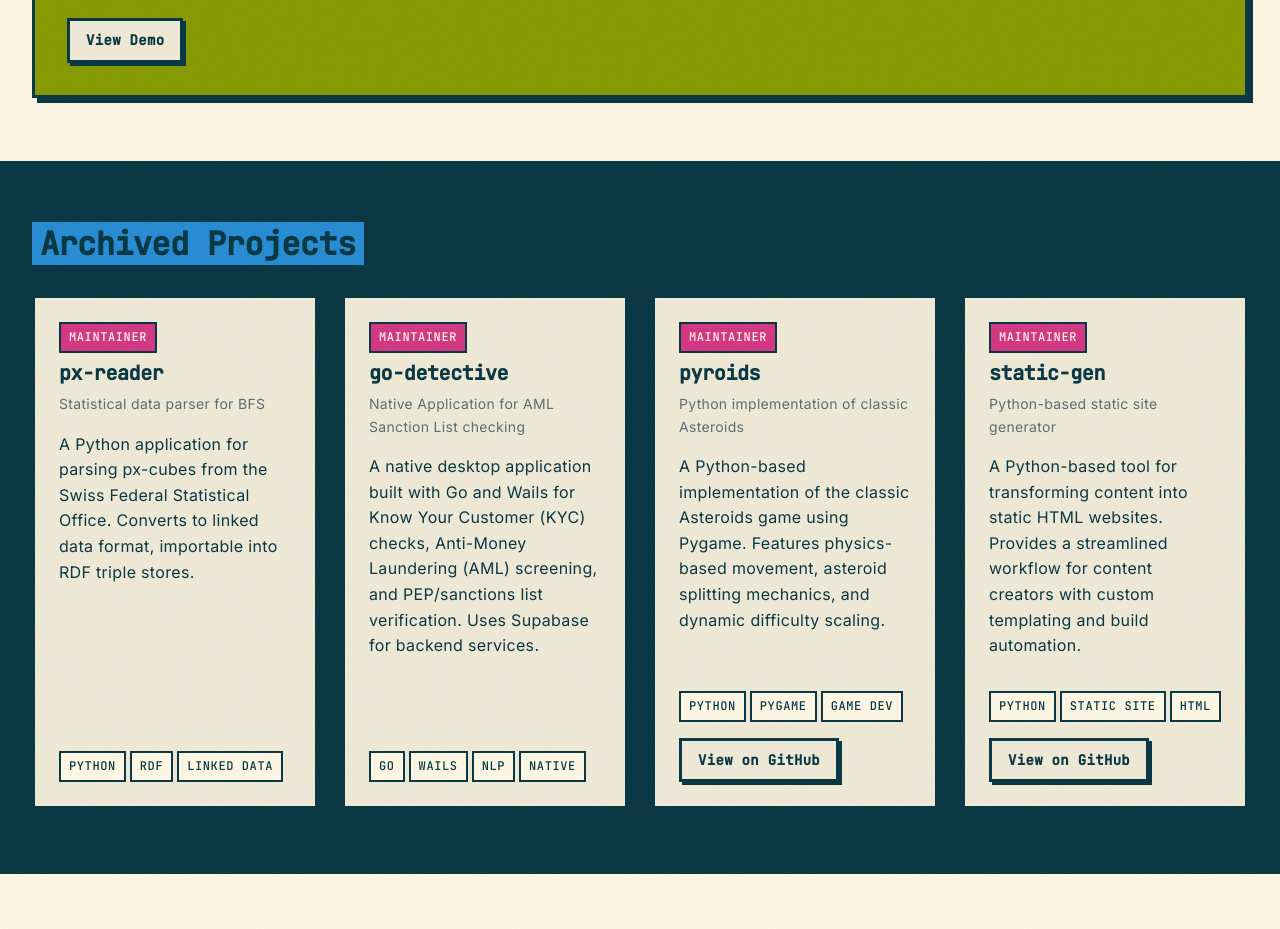
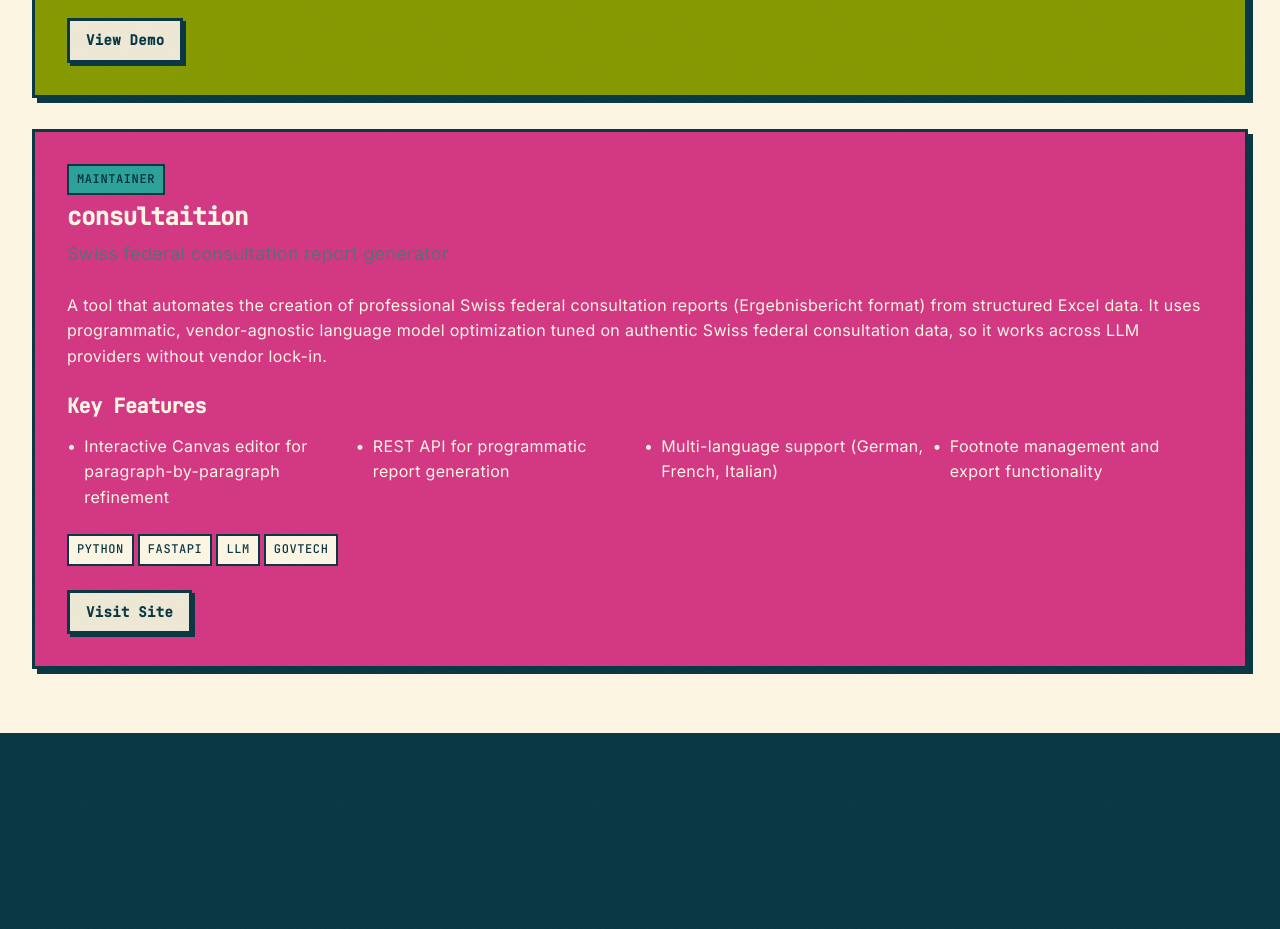
Before and after one commit to benjamin-arfa/benjamin-arfa.github.io, a plain HTML site: page projects.html in a window 1280 px wide. Shown: the part 1540-2469 px from the top of the page. Drawn offline with Linux system fonts and the light colour scheme; no server answers.

Commit message:
Revert "Remove consultaition project card from Projects page"
This reverts commit feef66e490ed69d554202acbca544f262911e08e.

```diff
--- a/projects.html
+++ b/projects.html
@@ -53,6 +53,7 @@
     "mainEntity": {
       "@type": "ItemList",
       "itemListElement": [
+        { "@type": "SoftwareApplication", "name": "consultaition", "applicationCategory": "BusinessApplication", "url": "https://consultaition.ch" },
         { "@type": "SoftwareSourceCode", "name": "px-reader", "codeRepository": "https://github.com/benjamin-arfa/px-reader" },
         { "@type": "SoftwareSourceCode", "name": "go-detective", "codeRepository": "https://github.com/benjamin-arfa/go-detective" },
         { "@type": "SoftwareSourceCode", "name": "pyroids", "codeRepository": "https://github.com/benjamin-arfa/pyroids" },
@@ -204,6 +205,40 @@ python -m pybirdai --help</code></pre>
 
             <div style="margin-top: var(--space-lg);">
               <a href="https://vps-13d3e726.vps.ovh.net:2000/" target="_blank" rel="noopener" class="btn btn--outline btn--sm">View Demo</a>
+            </div>
+          </div>
+
+          <!-- consultaition -->
+          <div class="card card--secondary" style="padding: var(--space-xl);">
+            <div style="display: flex; justify-content: space-between; align-items: flex-start; flex-wrap: wrap; gap: var(--space-md);">
+              <div>
+                <span class="tag tag--accent" style="margin-bottom: var(--space-sm);">Maintainer</span>
+                <h3 style="font-size: var(--text-2xl); margin-bottom: var(--space-sm);">consultaition</h3>
+                <p style="font-size: var(--text-lg); color: var(--color-text-muted); margin-bottom: var(--space-lg);">Swiss federal consultation report generator</p>
+              </div>
+            </div>
+
+            <p style="margin-bottom: var(--space-lg);">
+              A tool that automates the creation of professional Swiss federal consultation reports (Ergebnisbericht format) from structured Excel data. It uses programmatic, vendor-agnostic language model optimization tuned on authentic Swiss federal consultation data, so it works across LLM providers without vendor lock-in.
+            </p>
+
+            <h4 style="margin-bottom: var(--space-md);">Key Features</h4>
+            <ul style="list-style: none; display: grid; grid-template-columns: repeat(auto-fit, minmax(250px, 1fr)); gap: var(--space-sm); margin-bottom: var(--space-lg);">
+              <li style="display: flex; gap: var(--space-sm);"><span>&#8226;</span> Interactive Canvas editor for paragraph-by-paragraph refinement</li>
+              <li style="display: flex; gap: var(--space-sm);"><span>&#8226;</span> REST API for programmatic report generation</li>
+              <li style="display: flex; gap: var(--space-sm);"><span>&#8226;</span> Multi-language support (German, French, Italian)</li>
+              <li style="display: flex; gap: var(--space-sm);"><span>&#8226;</span> Footnote management and export functionality</li>
+            </ul>
+
+            <div class="card__tags">
+              <span class="tag">Python</span>
+              <span class="tag">FastAPI</span>
+              <span class="tag">LLM</span>
+              <span class="tag">GovTech</span>
+            </div>
+
+            <div style="margin-top: var(--space-lg);">
+              <a href="https://consultaition.ch" target="_blank" rel="noopener" class="btn btn--outline btn--sm">Visit Site</a>
             </div>
           </div>
         </div>
```
